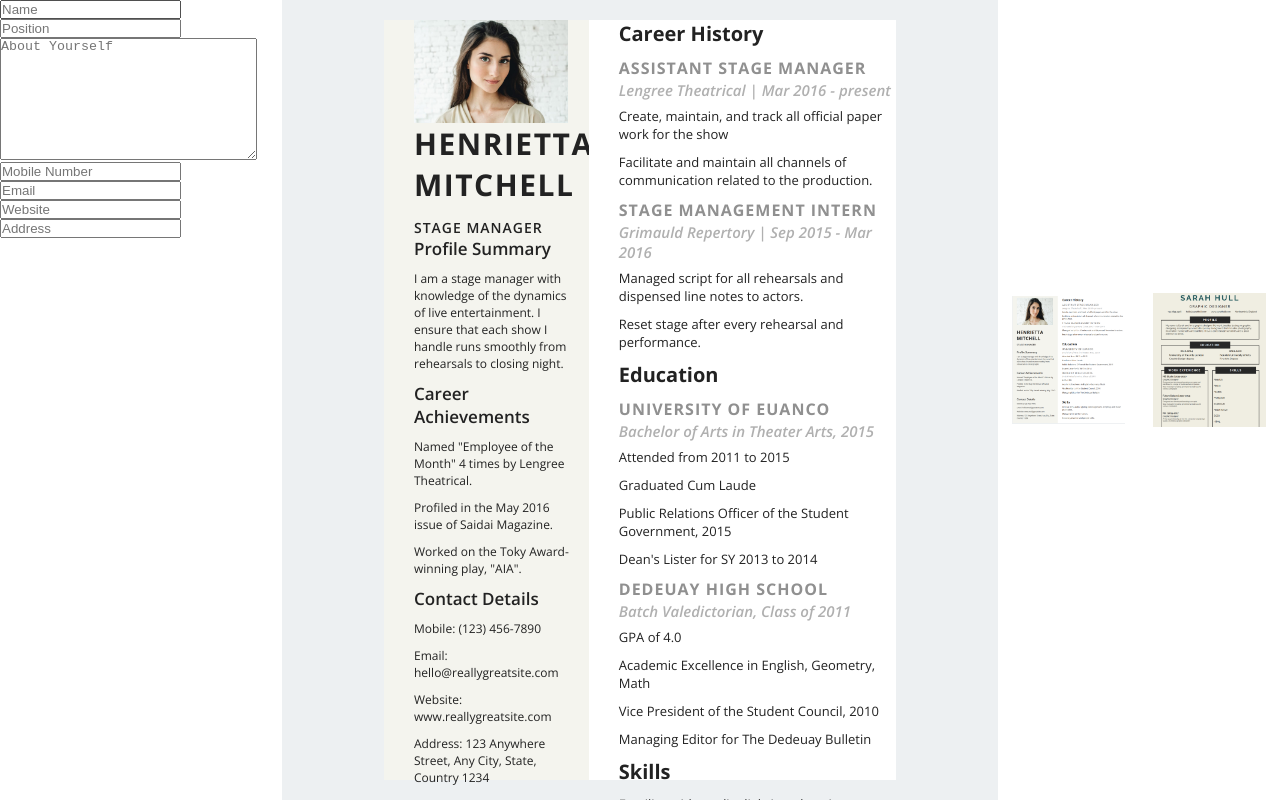
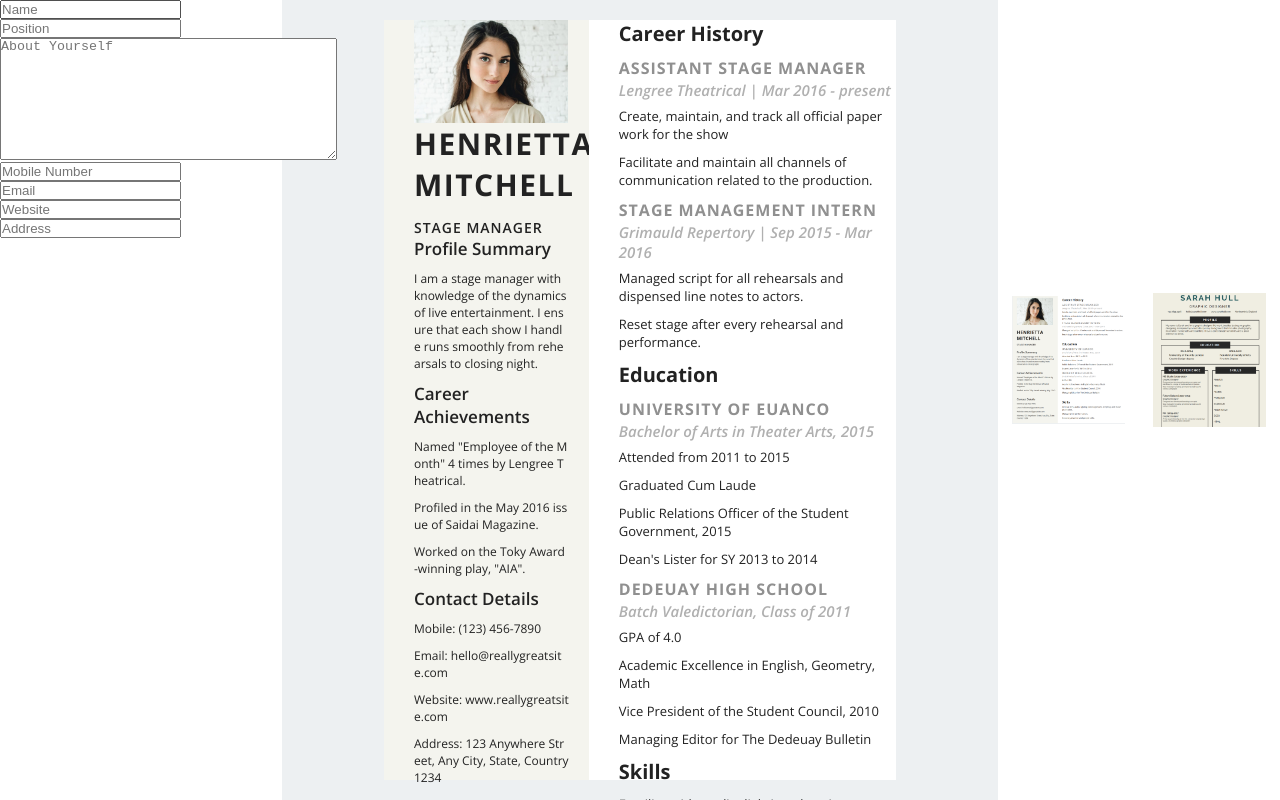
Before and after one commit to CodingMaven1/ProResume, a React (Create React App) app: page / in a window 1280 px wide. Built offline with nearby package versions, Linux system fonts and the light colour scheme.

Commit message:
Fixed the css bug of overflow

```diff
--- a/src/Containers/LeftNav/LeftNavComponents/PersonalInfo/PersonalInfo.jsx
+++ b/src/Containers/LeftNav/LeftNavComponents/PersonalInfo/PersonalInfo.jsx
@@ -21,7 +21,7 @@ class PersonalInfo extends React.Component{
             <div className="PersonalInfo">
                 <Input changed={event => this.onChangeHandler(event,"Name")} type="text" placeholder="Name" />
                 <Input changed={event => this.onChangeHandler(event,"Pos")} type="text" placeholder="Position" />
-                <Input changed={event => this.onChangeHandler(event,"About")} type="textarea" placeholder="About Yourself" row="8" col="30" />
+                <Input changed={event => this.onChangeHandler(event,"About")} type="textarea" placeholder="About Yourself" row="8" col="40" />
                 <Input changed={event => this.onChangeHandler(event,"Mobile")} type="text" placeholder="Mobile Number" />
                 <Input changed={event => this.onChangeHandler(event,"Email")} type="text" placeholder="Email" />
                 <Input changed={event => this.onChangeHandler(event,"Website")} type="text" placeholder="Website" />
--- a/src/Templates/Euphony/Euphony.scss
+++ b/src/Templates/Euphony/Euphony.scss
@@ -84,7 +84,8 @@
                 font-size: 1.5rem;
                 padding-left: 3rem;
                 padding-right: 3rem;
-                overflow: hidden;
+                word-break: break-all;
+                padding-top: 1vh;
             }
         }
 
--- a/src/Templates/Satiny/Satiny.scss
+++ b/src/Templates/Satiny/Satiny.scss
@@ -54,7 +54,8 @@
             font-size: 1.2rem;
             padding-left: 3rem;
             padding-bottom: 1rem;
-            padding-right: 1rem;
+            padding-right: 2rem;
+            word-break: break-all;
         }
     }
 
```
